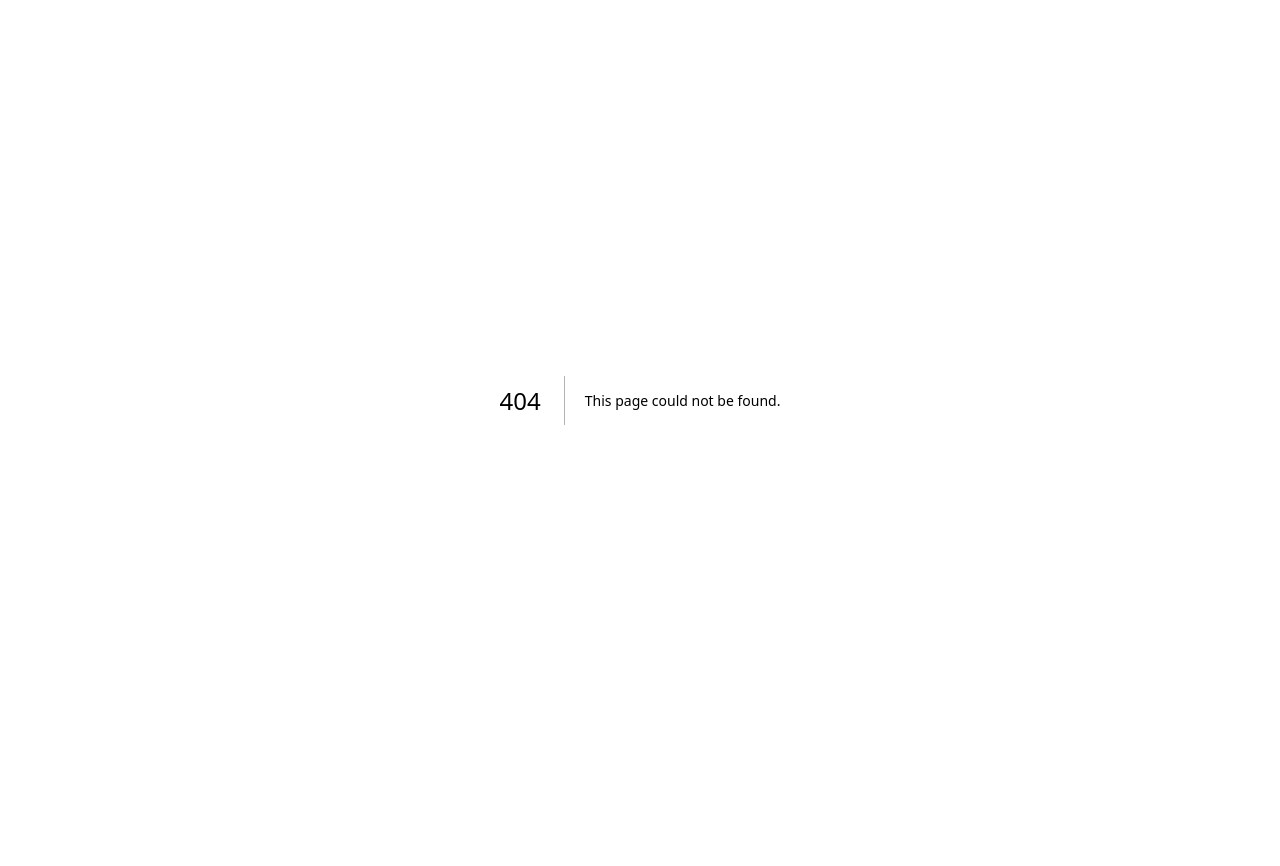
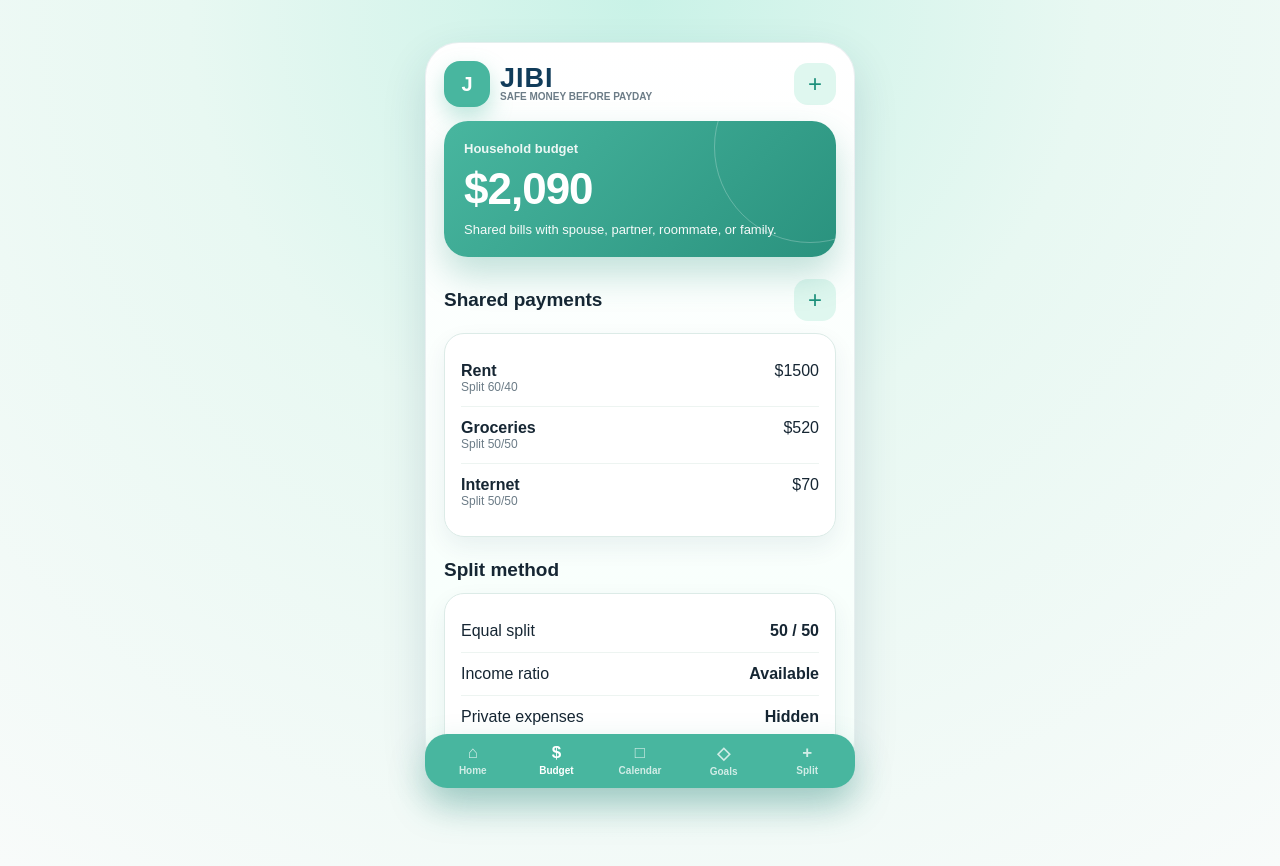
Before and after one commit to homepc2977-ship-it/jibi, a Next.js app: page /household in a window 1280 px wide. Before the commit this address had no page. Before the commit the page ends 800 px from the top, so only its background shows below. Built offline with nearby package versions, Linux system fonts and the light colour scheme.

Commit message:
Add household shared budget page

```diff
--- /dev/null
+++ b/app/household/page.tsx
@@ -0,0 +1,43 @@
+import { AppHeader } from "../components/AppHeader";
+import { BottomNav } from "../components/BottomNav";
+
+const sharedBills = [
+  { name: "Rent", amount: 1500, split: "60/40" },
+  { name: "Groceries", amount: 520, split: "50/50" },
+  { name: "Internet", amount: 70, split: "50/50" },
+];
+
+export default function HouseholdPage() {
+  return (
+    <main className="app-shell">
+      <section className="phone">
+        <div className="screen">
+          <AppHeader />
+          <section className="hero-card">
+            <p className="hero-label">Household budget</p>
+            <h1 className="hero-number">$2,090</h1>
+            <p className="hero-note">Shared bills with spouse, partner, roommate, or family.</p>
+          </section>
+
+          <div className="section-title"><h2>Shared payments</h2><button className="icon-button">+</button></div>
+          <section className="panel">
+            {sharedBills.map((bill) => (
+              <div className="money-row" key={bill.name}>
+                <div><strong>{bill.name}</strong><div style={{ color: "var(--muted)", fontSize: 12 }}>Split {bill.split}</div></div>
+                <span>${bill.amount}</span>
+              </div>
+            ))}
+          </section>
+
+          <div className="section-title"><h2>Split method</h2></div>
+          <section className="panel">
+            <div className="info-row"><span>Equal split</span><strong>50 / 50</strong></div>
+            <div className="info-row"><span>Income ratio</span><strong>Available</strong></div>
+            <div className="info-row"><span>Private expenses</span><strong>Hidden</strong></div>
+          </section>
+        </div>
+      </section>
+      <BottomNav active="Budget" />
+    </main>
+  );
+}
```
